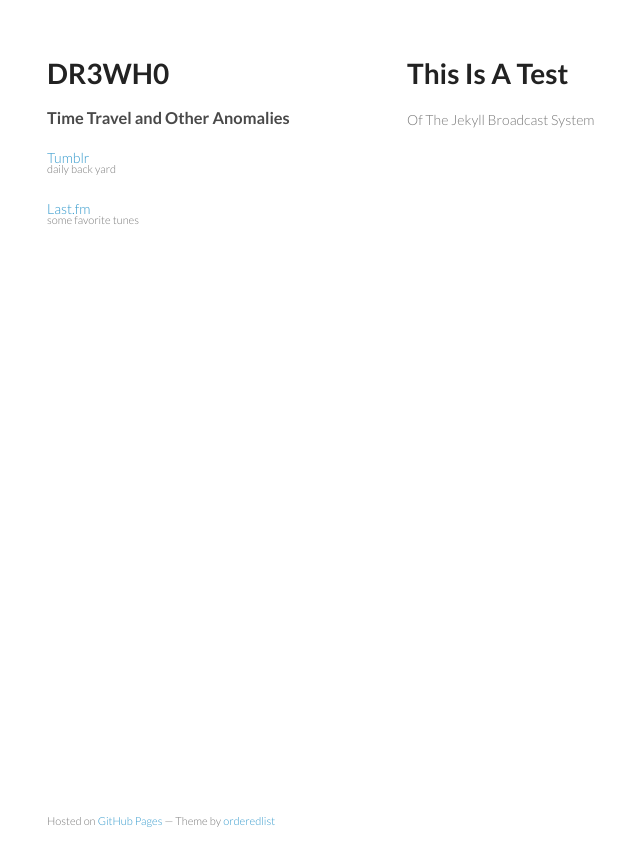
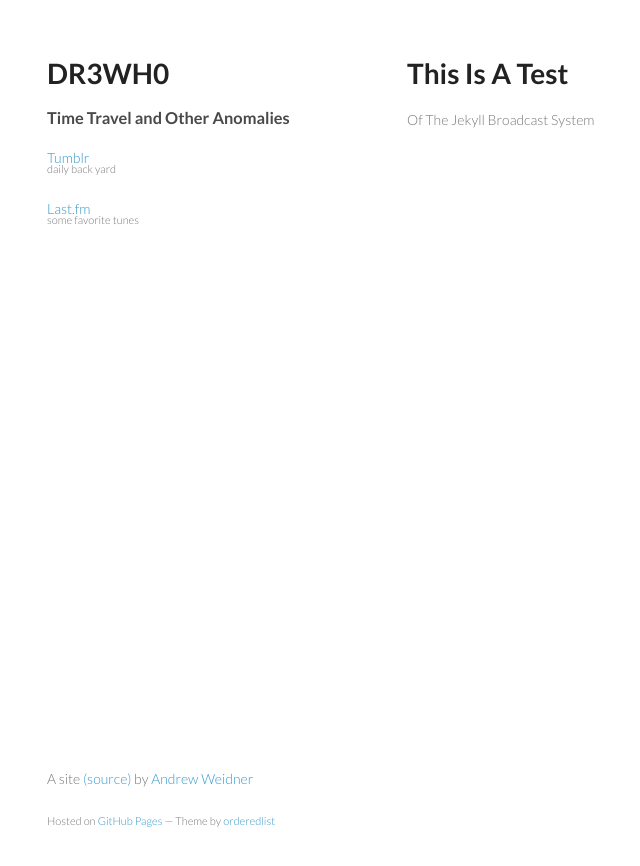
Before and after one commit to drewhop/drewhop.github.io, a Jekyll site: the page built from index.html, in a window 1280 px wide. Shown: the top 866 px of the page, without its empty margins (163-803 px from the left). Built offline with Jekyll 4.4.1, drawn with Linux system fonts in a browser that asks for light colours.

Commit message:
Updated _layouts/default.html

```diff
--- a/_layouts/default.html
+++ b/_layouts/default.html
@@ -46,6 +46,7 @@
         {{ content }}
       </section>
       <footer>
+        <p>A site <a href="https://github.com/drewhop/drewhop.github.io">(source)</a> by <a href="http://andrewweidnerportfolio.weebly.com">Andrew Weidner</a></p>
         <p><small>Hosted on <a href="http://pages.github.com">GitHub Pages</a> &mdash; Theme by <a href="https://github.com/orderedlist">orderedlist</a></small></p>
       </footer>
     </div>
```
